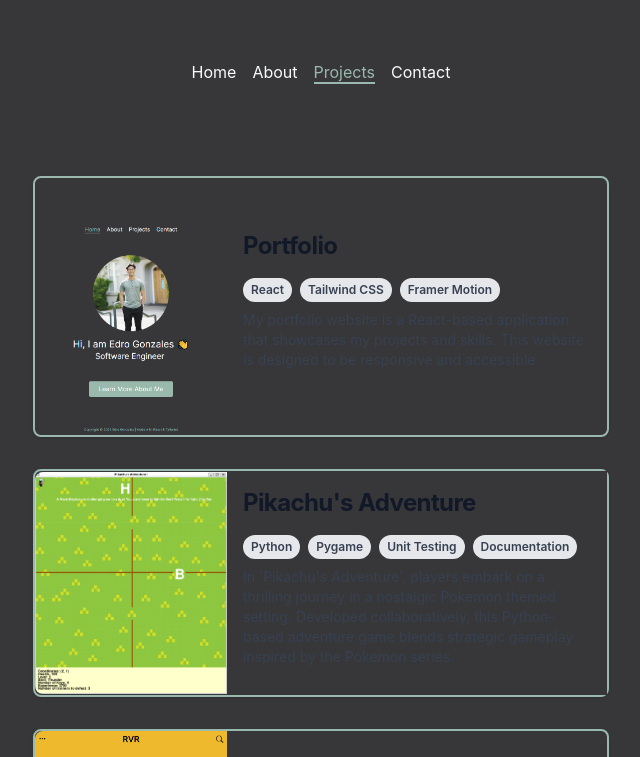
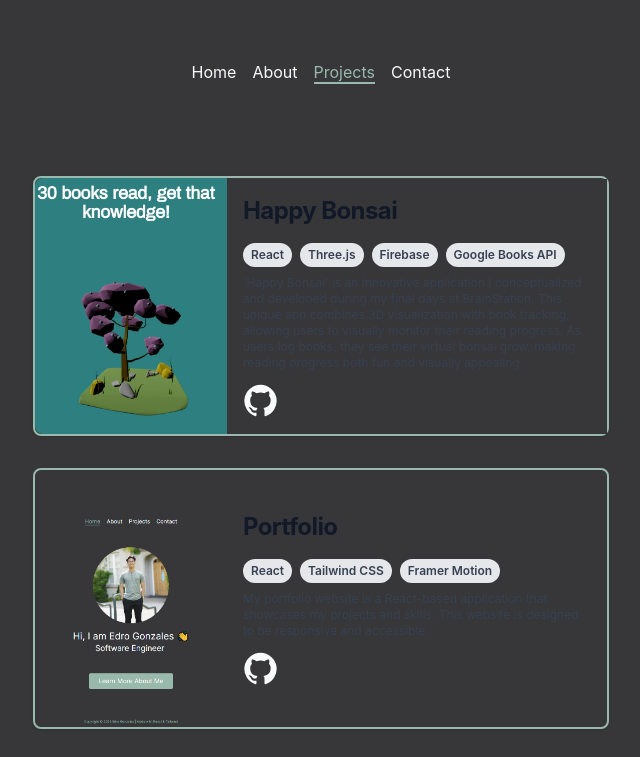
Before and after one commit to Nog-bs/portfolio-2024, a React (Create React App) app: page /projects in a window 1280 px wide. Shown: the top 757 px of the page, without its empty margins (319-959 px from the left). Built offline with nearby package versions, Linux system fonts and the light colour scheme.

Commit message:
feat (projects): complete projects section

```diff
--- a/package.json
+++ b/package.json
@@ -3,6 +3,10 @@
   "version": "0.1.0",
   "private": true,
   "dependencies": {
+    "@emotion/react": "^11.11.3",
+    "@emotion/styled": "^11.11.0",
+    "@mui/icons-material": "^5.15.3",
+    "@mui/material": "^5.15.3",
     "@testing-library/jest-dom": "^5.17.0",
     "@testing-library/react": "^13.4.0",
     "@testing-library/user-event": "^13.5.0",
--- a/src/components/Projects.js
+++ b/src/components/Projects.js
@@ -1,11 +1,21 @@
 import React from "react";
+import GitHubIcon from "@mui/icons-material/GitHub";
+import HappyBonsai from "../assets/images/happy-bonsai.jpg";
 import Portfolio from "../assets/images/portfolio.png";
 import PikachuAdventure from "../assets/images/pikachu-adventure.png";
 import RateVanRent from "../assets/images/rate-van-rent.png";
 import transition from "./transition";
 
-// Sample data for projects
 const projectList = [
+    {
+        title: "Happy Bonsai",
+        imageUrl: HappyBonsai,
+        description:
+            "'Happy Bonsai' is an innovative application I conceptualized and developed during my final days at BrainStation. This unique app combines 3D visualization with book tracking, allowing users to visually monitor their reading progress. As users log books, they see their virtual bonsai grow, making reading progress both fun and visually appealing.",
+        technologies: ["React", "Three.js", "Firebase", "Google Books API"],
+        url: "https://happy-bonsai.netlify.app",
+        githubUrl: "https://github.com/Nog-bs/happy-bonsai",
+    },
     {
         title: "Portfolio",
         imageUrl: Portfolio,
@@ -22,7 +32,6 @@ const projectList = [
         technologies: ["Python", "Pygame", "Unit Testing", "Documentation"],
         url: "https://github.com/Nog-bs/pikachus_adventure",
     },
-    // Add two more projects here
     {
         title: "Rate Van Rent",
         imageUrl: RateVanRent,
@@ -30,15 +39,17 @@ const projectList = [
             "'Rate Van Rent' is a mobile web browser application designed to revolutionize the renting experience in Vancouver. This platform provides a unique perspective on housing options, allowing renters to share and access real experiences, distinct from traditional platforms like Facebook or Craigslist.",
         technologies: ["JavaScript", "HTML", "CSS", "Firebase"],
         url: "https://comp1800-demo-202330-edro.web.app",
+        githubUrl: "https://github.com/Nog-bs/edro-rate-van-rent",
     },
 ];
 
-const ProjectCard = ({ project }) => (
+const ProjectCard = ({ project }) => {
+    return (
         <a
             href={project.url}
             target="_blank"
             rel="noreferrer"
-        className="flex flex-col md:flex-row items-center bg-default rounded-lg shadow border-2 border-highlight md:hover:opacity-75 transition duration-500 max-w-[400px] md:max-w-xl my-4"
+            className="flex flex-col md:flex-row items-center bg-default rounded-lg shadow border-2 border-highlight hover:border-teal-700 transition duration-500 max-w-[400px] md:max-w-xl my-4"
         >
             <img
                 className="w-full h-96 object-cover rounded-t-lg md:h-auto md:w-48 md:rounded-none md:rounded-l-lg"
@@ -59,12 +70,21 @@ const ProjectCard = ({ project }) => (
                         </span>
                     ))}
                 </div>
-            <p className="text-sm text-gray-700 dark:text-gray-400 mb-3">
+                <p className="text-xs text-gray-700 dark:text-gray-400 mb-3">
                     {project.description}
                 </p>
+                <a
+                    href={project.githubUrl ?? project.url}
+                    target="_blank"
+                    rel="noreferrer"
+                    className="hover:opacity-75 transition duration-500"
+                >
+                    <GitHubIcon fontSize="large" />
+                </a>
             </div>
         </a>
     );
+};
 
 const Projects = () => {
     return (
```
Also changed, not shown: src/assets/images/happy-bonsai.jpg (added), 1 other file (tests, documents, lock files or other folders). Lines whose indentation alone changed are shown as unchanged.
